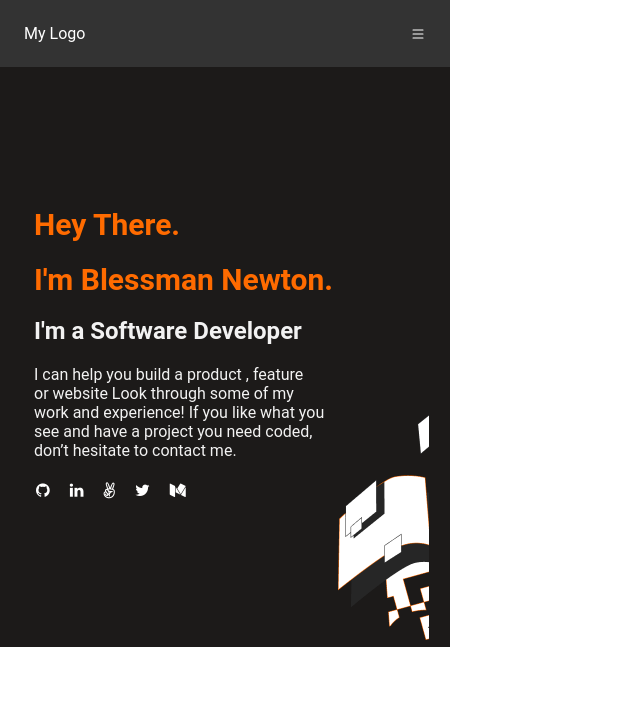
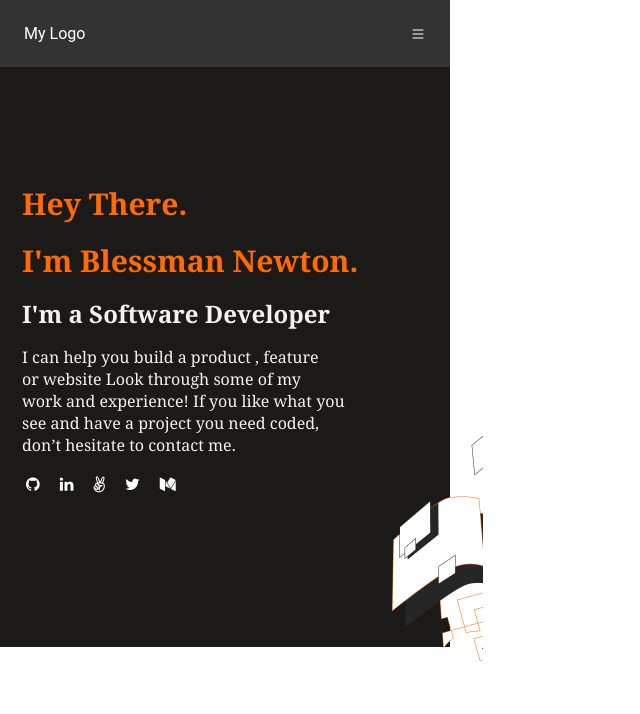
Before and after one commit to Blessman-Newton/Microverse_Portfolio, a website: page index.html in a window 1280 px wide. Shown: the whole page, without its empty margins (0-640 px from the left). Drawn offline with Linux system fonts and the light colour scheme.

Commit message:
style file update

```diff
--- a/style.css
+++ b/style.css
@@ -54,24 +54,26 @@ i {
   left: 0;
   top: 92px;
   border-radius: 0;
-  padding: 120px 24px 120px 24px;
+  padding: 100px 10px 10px 14px;
+  font-family: Cambria, Cochin, Georgia, Times, 'Times New Roman', serif;
+
 }
 
 .row {
-  margin-top: 10px;
+  margin-top: 8px;
 }
 
 h1 {
   color: #ff6b00;
   font-size: 30px;
   font-weight: bold;
-  padding: 10px;
+  padding: 8px;
 }
 
 p,
 h2 {
   color: #f2f2f2;
-  padding: 10px;
+  padding: 8px;
 }
 
 .icon {
@@ -85,8 +87,8 @@ h2 {
 
 .shapes {
   position: relative;
-  left: 86px;
-  bottom: 230px;
+  left: 117px;
+  bottom: 203px;
   display: flex;
   justify-content: end;
   align-items: center;
```
